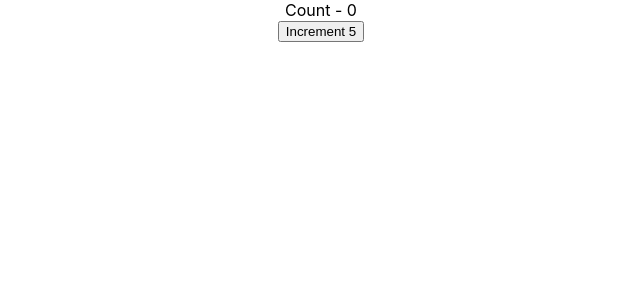
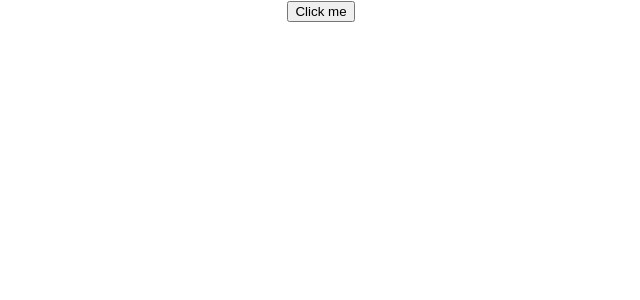
Before and after one commit to aman06it/React-tutorials, a React (Create React App) app: page / in a window 1280 px wide. Shown: the top 300 px of the page, without its empty margins (319-959 px from the left). Built offline with nearby package versions, Linux system fonts and the light colour scheme.

Commit message:
event handling in functional ans class component.

```diff
--- a/src/App.js
+++ b/src/App.js
@@ -5,13 +5,16 @@
 import Hello from './components/Hello'
 import Message from './components/Message';
 import Counter from './components/Counter';
+import FunctionClick from './components/FunctionClick';
+import ClassClick from './components/ClassClick';
 
 
 function App() {
   return (
     <div className="App">
-
-      <Counter/>
+      <ClassClick/>
+      {/* <FunctionClick/> */}
+      {/* <Counter/> */}
       {/* <Message /> */}
 
       {/* <Greet name='Aman'>
--- /dev/null
+++ b/src/components/ClassClick.js
@@ -0,0 +1,16 @@
+import React, { Component } from 'react'
+
+export class ClassClick extends Component {
+    clickHandler(){
+        console.log('button click')
+    }
+  render() {
+    return (
+      <div>
+          <button onClick={this.clickHandler}>Click me</button>
+      </div>
+    )
+  }
+}
+
+export default ClassClick
--- /dev/null
+++ b/src/components/FunctionClick.js
@@ -0,0 +1,12 @@
+import React from 'react'
+
+export default function () {
+    function clickHandler(){
+        console.log('button clicked')
+    }
+  return (
+    <div>
+        <button onClick={clickHandler}>Click</button>
+    </div>
+  )
+}
```
